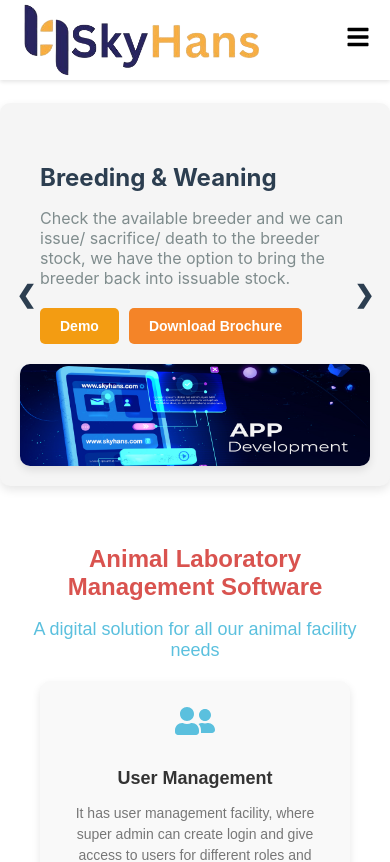
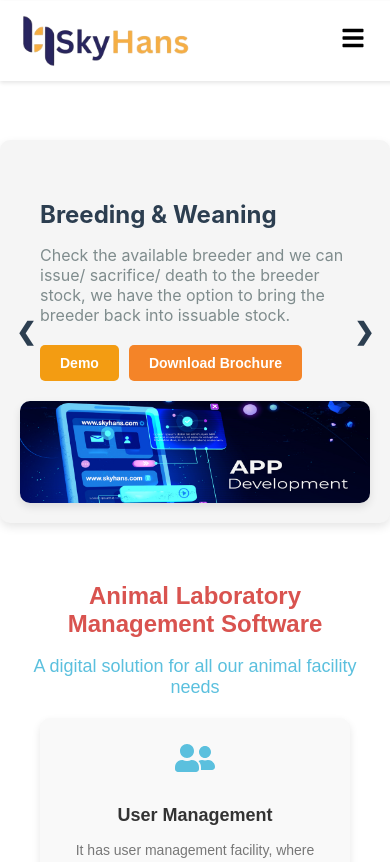
Before and after one commit to baigsufian6/project_SkyHans, a React (Create React App) app: page / in a window 390 px wide. Shown: the top 862 px of the page. Built offline with nearby package versions, Linux system fonts and the light colour scheme.

Commit message:
services

```diff
--- a/src/components/Home.css
+++ b/src/components/Home.css
@@ -9,6 +9,7 @@
   background-color: #f5f5f5;
   border-radius: 10px;
   box-shadow: 0 4px 10px rgba(0, 0, 0, 0.1);
+  margin-top: 140px;
 }
 
 .slide {
--- a/src/components/Navbar.css
+++ b/src/components/Navbar.css
@@ -7,6 +7,11 @@
   box-shadow: 0 2px 4px rgba(0, 0, 0, 0.1);
   height: 60px;
   font-family: sans-serif;
+  position: fixed;
+  top: 0;
+  width: 100%;
+  z-index: 1000;
+  overflow: hidden;
 }
 
 .logo {
@@ -15,7 +20,7 @@
 }
 
 .logo-image {
-  height: 256px;
+  height: 156px;
   margin-right: 10px;
 }
 
@@ -24,6 +29,7 @@
   display: flex;
   margin: 0;
   padding: 0;
+  margin-right: 30px;
 }
 
 .nav-links li {
@@ -76,13 +82,22 @@
 @media screen and (max-width: 1080px) {
   .hamburger {
     display: block;
+    margin-right: 45px;
   }
 
   .nav-links {
     display: none;
   }
+
   .nav-links-mobile {
     z-index: 12;
+  }
+  .logo-image {
+    height: 180px;
+    margin-right: 10px;
+  }
+  .navbar {
+    margin-top: 1px;
   }
 }
 
@@ -92,6 +107,7 @@ a {
   font-family: sans-serif;
   color: black;
 }
+
 a:hover {
   color: #f48428;
 }
```
